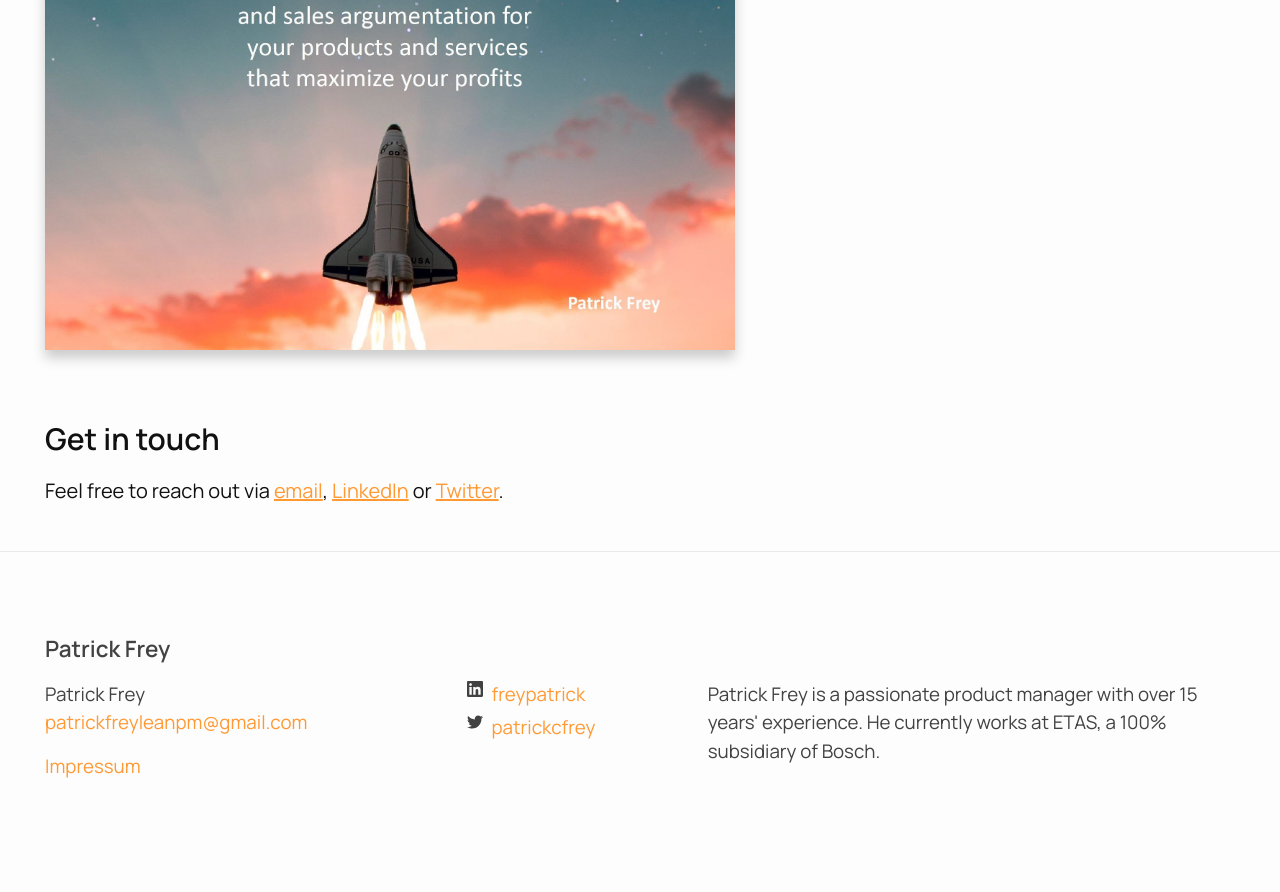
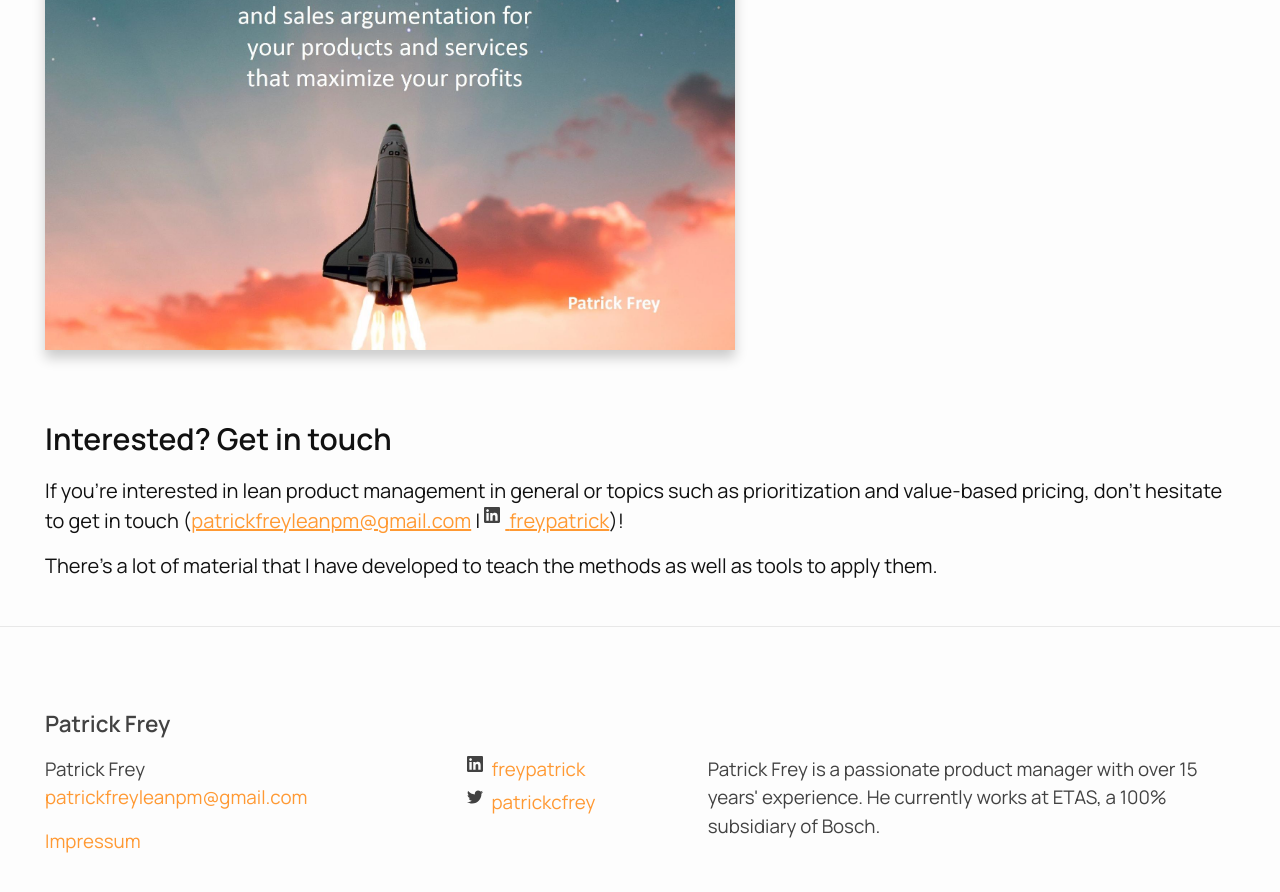
Before and after one commit to patrickfreyproductmanagement/patrickfreyproductmanagement.github.io, a Jekyll site: the page built from index.markdown, in a window 1280 px wide and 900 px high, scrolled down 2218 px. Shown: the top 892 px of the window. Built offline with Jekyll 4.4.1, drawn with Linux system fonts in a browser that asks for light colours; before the commit the page ends 3043 px from its top, so only the background shows below that.

Commit message:
Added call to action for CUBE and VBP.

```diff
--- a/index.markdown
+++ b/index.markdown
@@ -51,6 +51,8 @@ As the methods and tools have served me well, I want to share them to help other
 
 {% include value_based_pricing_teaser.html %}
 
-## Get in touch
+## Interested? Get in touch
 
-Feel free to reach out via [email](mailto:patrickfreyleanpm@gmail.com), [LinkedIn](https://www.linkedin.com/in/freypatrick) or [Twitter](https://twitter.com/patrickcfrey).
+If you're interested in lean product management in general or topics such as prioritization and value-based pricing, don't hesitate to get in touch ({% include get_in_touch.html %})!
+
+There's a lot of material that I have developed to teach the methods as well as tools to apply them.
```
